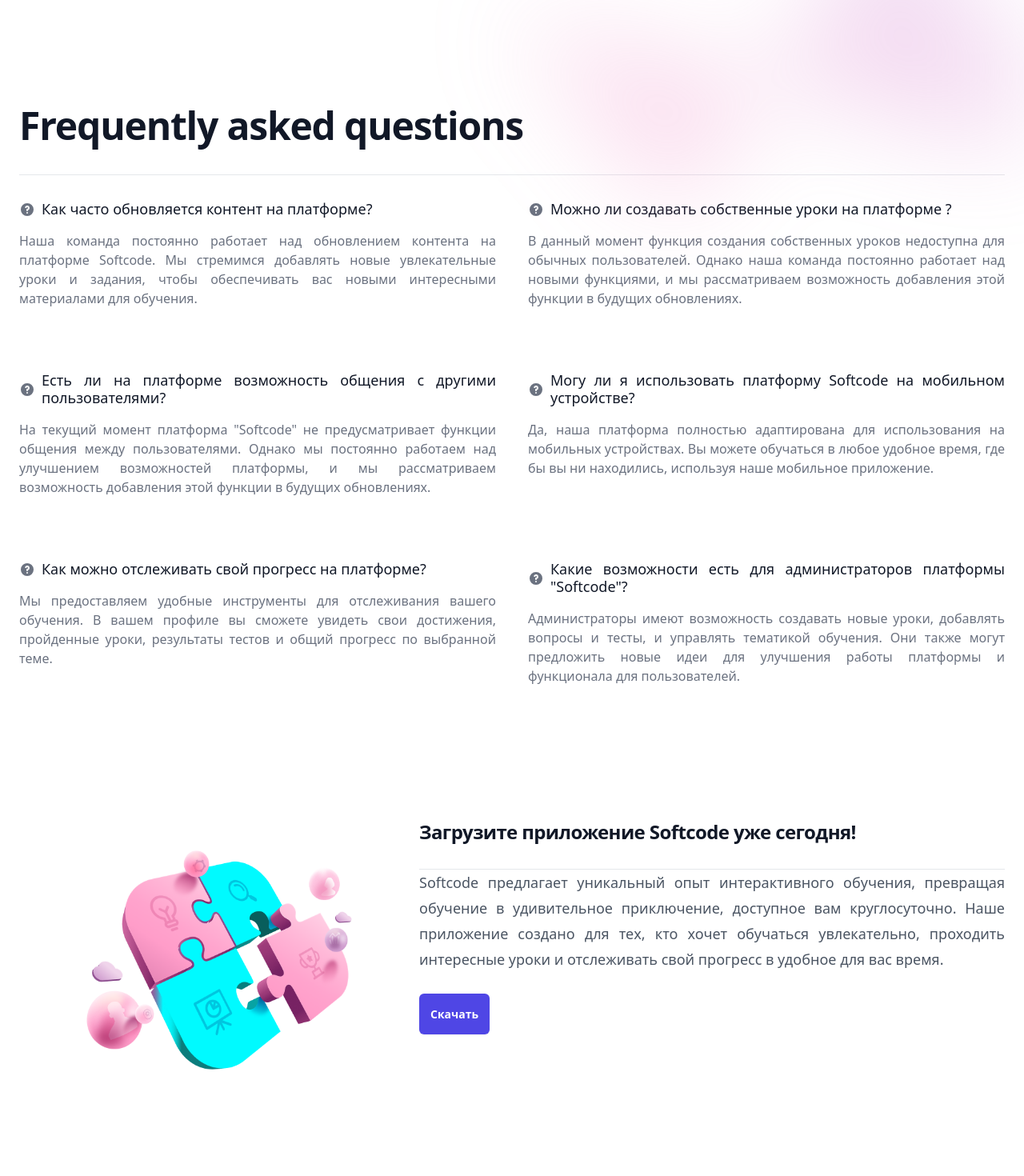
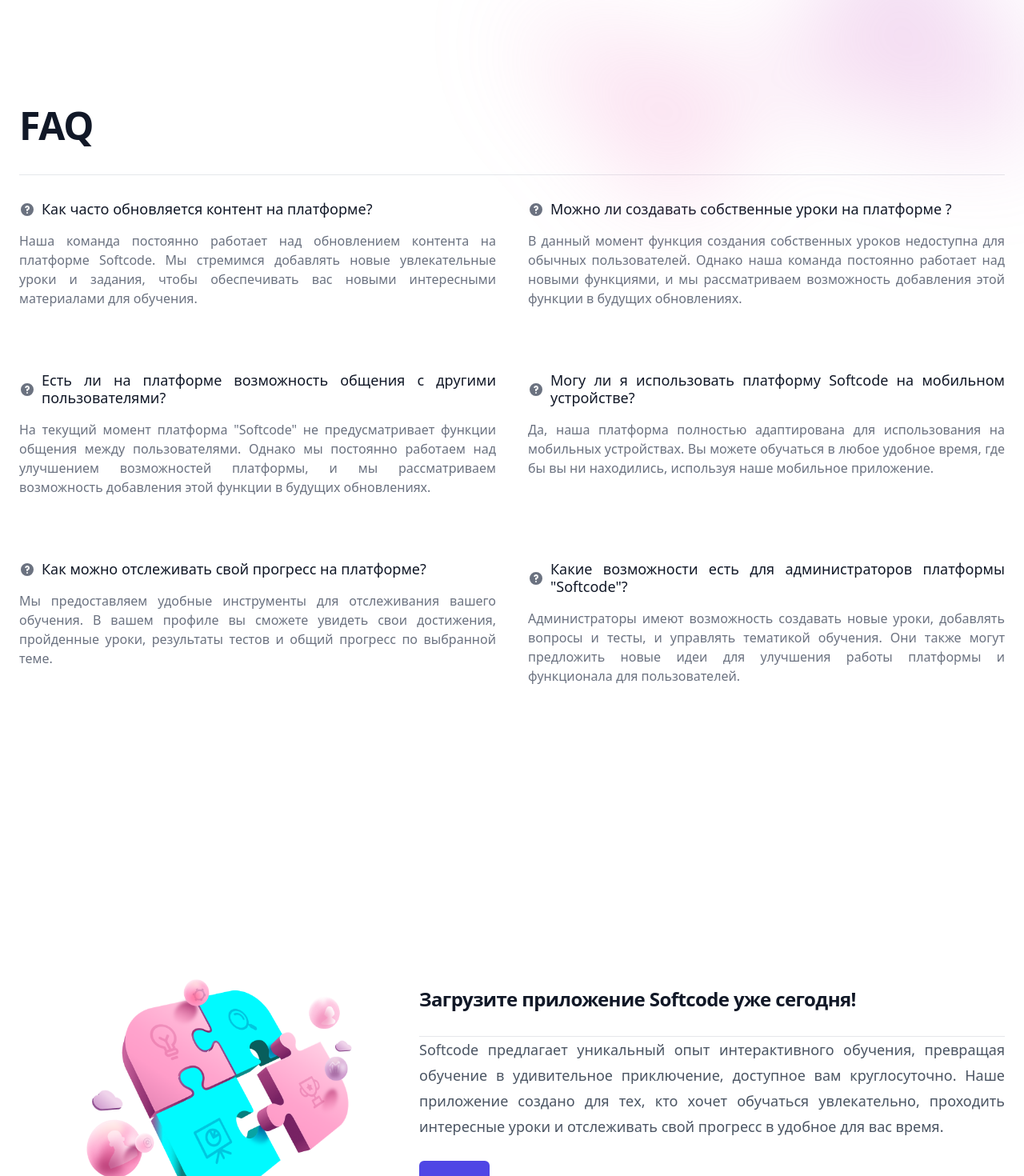
Before and after one commit to pokeuq/UfaHack2023, a React (Vite) app: page / in a window 1280 px wide. Shown: the part 820-2290 px from the top of the page at 80% size. Before the commit the page ends 2259 px from the top, so only its background shows below. Built offline with nearby package versions, Linux system fonts and the light colour scheme; a web font is replaced by a local one.

Commit message:
refactoring landing page

```diff
--- a/src/pages/Home.jsx
+++ b/src/pages/Home.jsx
@@ -172,7 +172,7 @@
       <section id="questions" className="bg-white ">
         <div className="py-8 px-8 mx-auto max-w-screen-xl sm:py-16 lg:px-6">
           <h2 className="mb-8 text-4xl tracking-tight font-extrabold text-gray-900 ">
-            Frequently asked questions
+            FAQ
           </h2>
           <div className="grid pt-8 border-t border-gray-200 text-justify">
             <div className="grid grid-cols-2 gap-10 justify-normal max-md:grid-cols-1">
@@ -325,9 +325,9 @@
       </section>
 
       <section id="download" className="bg-white ">
-        <div className="py-8 px-8 mx-auto max-w-screen-xl lg:flex sm:py-16 lg:px-6 block    ">
-          <img className='hidden lg:block w-[500px] h-[350px]' src={mainPic} alt="" />
-          <div>
+        <div className="py-8 px-8 h-screen   mx-auto max-w-screen-xl lg:flex sm:py-16 lg:px-6 block ">
+          <img className='hidden lg:block self-center w-[500px] h-[350px]' src={mainPic} alt="" />
+          <div className="self-center">
             <h2 className="mb-8 text-2xl tracking-tight font-extrabold text-gray-900 ">
               Загрузите приложение Softcode уже сегодня!
             </h2>
```
